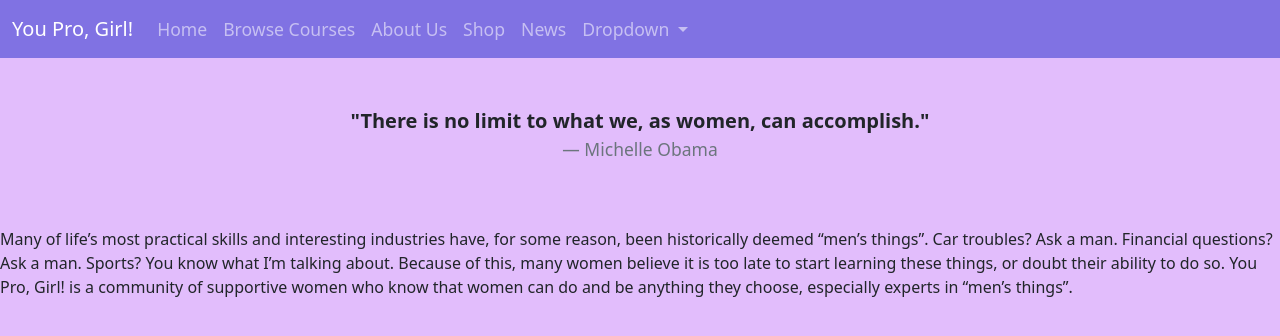
After one commit to sinha-nishant/YouProGirl, a Flask app: page /about-us in a window 1280 px wide. The commit adds this page. Shown: the top 336 px of the page. Run offline with Flask 2, Linux system fonts and the light colour scheme; some libraries are stand-ins or nearby versions.

Commit message:
Finished lesson page and started about page

```diff
--- a/app.py
+++ b/app.py
@@ -23,5 +23,10 @@
 @app.route('/shop')
 def shop():
     return render_template('shop.html', products = db.get_products(connection))
+
+@app.route('/about-us')
+def about():
+    return render_template('about.html')
+
 if __name__ == '__main__':
     app.run()
--- /dev/null
+++ b/templates/about.html
@@ -0,0 +1,23 @@
+{% extends "base.html" %}
+{% block head %}
+<style>
+    body {
+        background-color: #e2bdfc;
+    }
+</style>
+{% endblock head %}
+{% block content %}
+<div class="row justify-content-center py-5">
+    <div class="col-8">
+        <blockquote class="blockquote text-center">
+            <p><strong>"There is no limit to what we, as women, can accomplish."</strong></p>
+            <footer class="blockquote-footer">Michelle Obama</footer>
+        </blockquote>
+    </div>
+</div>
+<div class="row">
+    <p>Many of life’s most practical skills and interesting industries have, for some reason, been historically deemed “men’s things”. Car troubles? Ask a man. Financial questions? Ask a man. Sports? You know what I’m talking about. Because of this, many women believe it is too late to start learning these things, or doubt their ability to do so. You Pro, Girl! is a community of supportive women who know that women can do and be anything they choose, especially experts in “men’s things”.
+    </p>
+</div>
+
+{% endblock content %}
--- a/templates/courses.html
+++ b/templates/courses.html
@@ -35,14 +35,14 @@
             </div>
             <div class="col-6 p-0 d-flex align-items-center">
                 <div class="card-body px-5 text-center">
-                    <a href="{{ url_for("courses", id=course_list[i]["_id"]) }}" ><h2 class="card-title">{{ course_list[i]["title"] }}</h2></a>
+                    <a href="{{ url_for("courses", course_id=course_list[i]["_id"]) }}" ><h2 class="card-title">{{ course_list[i]["title"] }}</h2></a>
                     <p class="card-text py-3">{{ course_list[i]["description"] }}</p>
                 </div>
             </div>
         {% else %}
             <div class="col-6 p-0 d-flex align-items-center">
                 <div class="card-body px-5 text-center">
-                    <a href="{{ url_for("courses", id=course_list[i]["_id"]) }}" ><h2 class="card-title">{{ course_list[i]["title"] }}</h2></a>
+                    <a href="{{ url_for("courses", course_id=course_list[i]["_id"]) }}" ><h2 class="card-title">{{ course_list[i]["title"] }}</h2></a>
                     <p class="card-text py-3">{{ course_list[i]["description"] }}</p>
                 </div>
             </div>
--- a/templates/navbar.html
+++ b/templates/navbar.html
@@ -29,7 +29,7 @@
               <a class="nav-link" href="{{ url_for('courses') }}">Browse Courses</a>
             </li>
              <li class="nav-item">
-              <a class="nav-link" href="#">About Us</a>
+              <a class="nav-link" href="{{ url_for('about') }}">About Us</a>
             </li>
             <li class="nav-item">
               <a class="nav-link" href="{{ url_for('shop') }}">Shop</a>
```
Also changed, not shown: templates/course.html (+29 -6 lines).
